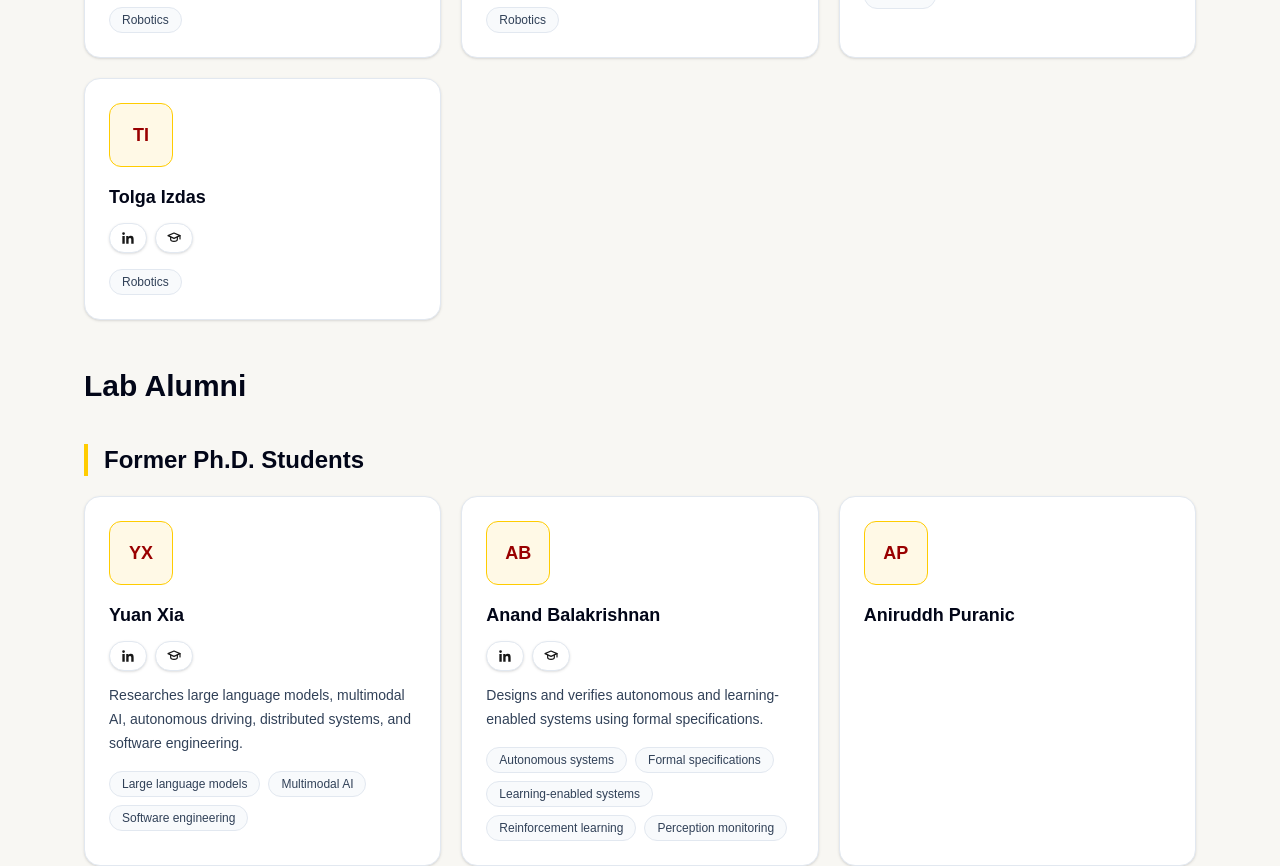
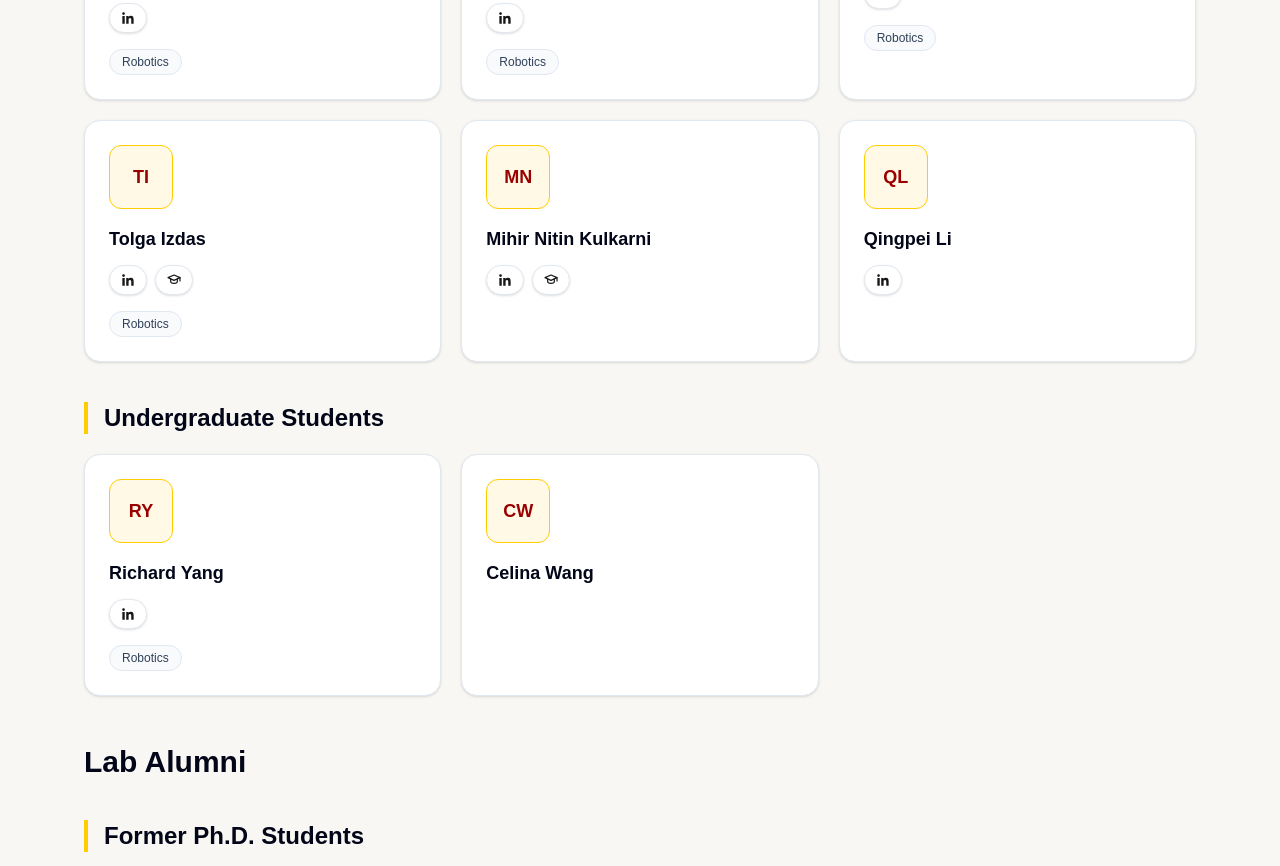
Before and after one commit to Alfredo-ReinaCorona/vida-lab-redesign, a Next.js app: page /people in a window 1280 px wide. Shown: the part 2160-3026 px from the top of the page. Built offline with nearby package versions, Linux system fonts and the light colour scheme.

Commit message:
Update people groups and verified profile links

```diff
--- a/src/app/people/[slug]/page.tsx
+++ b/src/app/people/[slug]/page.tsx
@@ -5,6 +5,17 @@ import { getInitials, getPersonRole } from "@/components/person-card";
 import { PersonSocialLinks } from "@/components/social-links";
 import { getPersonBySlug, people } from "@/content/people";
 import { withBasePath } from "@/lib/paths";
+
+const selectedWorkProfileSlugs = new Set([
+  "vidisha-kudalkar",
+  "iurii-biktairov",
+  "edward-kim",
+  "ryan-rubel",
+  "aniruddh-puranic",
+  "sara-mohammadinejad",
+  "mihir-nitin-kulkarni",
+  "qingpei-li",
+]);
 
 export function generateStaticParams() {
   return people.map((person) => ({ slug: person.slug }));
@@ -28,7 +39,7 @@ export default async function PersonProfilePage({ params }: { params: Promise<{
   const hasNarrative = Boolean(person.biography?.length || person.cardSummary);
   const profileWebsiteUrl = person.websiteUrl ?? person.website;
   const interests = person.researchInterests ?? person.interests;
-  const selectedWorks = person.selectedWork ?? person.selectedWorks;
+  const selectedWorks = selectedWorkProfileSlugs.has(person.slug) ? (person.selectedWork ?? person.selectedWorks) : undefined;
 
   return (
     <main className="mx-auto max-w-5xl px-5 py-12">
@@ -112,7 +123,7 @@ export default async function PersonProfilePage({ params }: { params: Promise<{
                     {work.links?.length ? (
                       <div className="mt-2 flex flex-wrap gap-x-4 gap-y-1">
                         {work.links.map((link) => (
-                          <a className="text-sm font-semibold text-[var(--usc-cardinal)] underline-offset-4 hover:underline" href={link.href} key={`${link.label}-${link.href}`}>
+                          <a className="text-sm font-semibold text-[var(--usc-cardinal)] underline-offset-4 hover:underline" href={link.href} key={`${link.label}-${link.href}`} rel="noreferrer" target="_blank">
                             {link.label} <span aria-hidden="true">↗</span>
                           </a>
                         ))}
--- a/src/app/people/page.tsx
+++ b/src/app/people/page.tsx
@@ -10,6 +10,7 @@ const sections: PeopleSection[] = [
   { title: "Faculty director", groups: ["Faculty director"] },
   { title: "Ph.D. Students", groups: ["phd"] },
   { title: "M.S. Students", groups: ["ms"] },
+  { title: "Undergraduate Students", groups: ["undergrad"] },
 ];
 
 const groupNameOrder: Partial<Record<Person["group"], string[]>> = {
@@ -35,8 +36,6 @@ const groupNameOrder: Partial<Record<Person["group"], string[]>> = {
 
 const alumniSections: PeopleSection[] = [
   { title: "Former Ph.D. Students", groups: ["former-phd"] },
-  { title: "Former M.S. Students", groups: ["former-ms"] },
-  { title: "Former Undergraduate Students", groups: ["former-undergrad"] },
 ];
 
 function getPeopleForGroups(groups: Person["group"][]) {
--- a/src/content/people.ts
+++ b/src/content/people.ts
@@ -15,7 +15,7 @@ export type Person = {
   slug: string;
   role?: string;
   displayRole?: string;
-  group: "Faculty director" | "phd" | "ms" | "former-phd" | "former-ms" | "former-undergrad";
+  group: "Faculty director" | "phd" | "ms" | "undergrad" | "former-phd" | "former-ms" | "former-undergrad";
   cardSummary?: string;
   imageSrc?: string;
   imagePosition?: string;
@@ -193,6 +193,12 @@ export const people: Person[] = [
     imageSrc: "/images/people/Vidisha.jpg",
     group: "phd",
     interests: [],
+    linkedinUrl: "https://www.linkedin.com/in/vidisha-kudalkar",
+    googleScholarUrl: "https://scholar.google.com/citations?hl=en&user=1HGyJhgAAAAJ",
+    selectedWorks: [
+      { title: "Sampling-Based and Gradient-Based Efficient Scenario Generation", venue: "Runtime Verification", year: "2024", links: [{ label: "Paper", href: "https://doi.org/10.1007/978-3-031-74234-7_5" }] },
+      { title: "Systematic Translation from Natural Language Robot Task Descriptions to STL", venue: "AISoLA", year: "2024", links: [{ label: "Paper", href: "https://doi.org/10.1007/978-3-031-75434-0_18" }] },
+    ],
     placeholder: true,
   },
   {
@@ -201,6 +207,12 @@ export const people: Person[] = [
     imageSrc: "/images/people/Iurii.jpg",
     group: "phd",
     interests: [],
+    linkedinUrl: "https://www.linkedin.com/in/yuriy-biktairov-55117287",
+    selectedWorks: [
+      { title: "SOL: Sampling-based Optimal Linear Bounding of Arbitrary Scalar Functions", venue: "NeurIPS", year: "2023", links: [{ label: "Paper", href: "https://proceedings.neurips.cc/paper_files/paper/2023/file/690b93e9ab0cc3b1d88b32f6f473ce69-Paper-Conference.pdf" }] },
+      { title: "Match and Locate: Low-Frequency Monocular Odometry Based on Deep Feature Matching", venue: "arXiv", year: "2023", links: [{ label: "Paper", href: "https://arxiv.org/abs/2311.10034" }] },
+      { title: "Simple Approximation Algorithms for Polyamorous Scheduling", venue: "arXiv", year: "2024", links: [{ label: "Paper", href: "https://arxiv.org/abs/2411.06292" }] },
+    ],
     placeholder: true,
   },
   {
@@ -209,6 +221,14 @@ export const people: Person[] = [
     imageSrc: "/images/people/Edward.jpg",
     group: "phd",
     interests: [],
+    websiteUrl: "https://www.eddie-kim.org/",
+    linkedinUrl: "https://www.linkedin.com/in/edward-kim-620356184",
+    googleScholarUrl: "https://scholar.google.com/citations?hl=en&user=Wn6iETgAAAAJ",
+    selectedWorks: [
+      { title: "Querying Labelled Data with Scenario Programs for Sim-to-Real Validation", venue: "ICCPS", year: "2022", links: [{ label: "Paper", href: "https://doi.org/10.1109/ICCPS54341.2022.00010" }] },
+      { title: "Automatic Dynamic Parallelotope Bundles for Reachability Analysis of Nonlinear Systems", venue: "FORMATS", year: "2021", links: [{ label: "Paper", href: "https://doi.org/10.1007/978-3-030-85037-1_4" }] },
+      { title: "Coverage-Guided Fuzz Testing for Cyber-Physical Systems", venue: "ICCPS", year: "2022", links: [{ label: "Paper", href: "https://doi.org/10.1109/ICCPS54341.2022.00009" }] },
+    ],
     placeholder: true,
   },
   {
@@ -217,6 +237,12 @@ export const people: Person[] = [
     imageSrc: "/images/people/Ryan.jpg",
     group: "phd",
     interests: [],
+    linkedinUrl: "https://www.linkedin.com/in/ryan-rubel-b3a3a219b",
+    selectedWorks: [
+      { title: "SurfaceAug: Closing the Gap in Multimodal Ground Truth Sampling", venue: "arXiv", year: "2023", links: [{ label: "Paper", href: "https://arxiv.org/abs/2312.03808" }] },
+      { title: "Automated Multimodal Data Annotation via Calibration With Indoor Positioning System", venue: "arXiv", year: "2023", links: [{ label: "Paper", href: "https://arxiv.org/abs/2312.03608" }] },
+      { title: "Autonomous Soil Collection in Environments With Heterogeneous Terrain", venue: "arXiv", year: "2024", links: [{ label: "Paper", href: "https://arxiv.org/abs/2407.11251" }] },
+    ],
     placeholder: true,
   },
   {
@@ -243,6 +269,14 @@ export const people: Person[] = [
     slug: "aniruddh-puranic",
     group: "former-phd",
     interests: [],
+    websiteUrl: "https://aniruddh-puranic.info/",
+    linkedinUrl: "https://www.linkedin.com/in/andyruddh",
+    googleScholarUrl: "https://scholar.google.com/citations?hl=en&user=6Ava7scAAAAJ",
+    selectedWorks: [
+      { title: "Learning from Demonstrations using Signal Temporal Logic", venue: "CoRL", year: "2021", links: [{ label: "Paper", href: "https://arxiv.org/abs/2102.07730" }] },
+      { title: "Learning Performance Graphs from Demonstrations via Task-Based Evaluations", venue: "arXiv", year: "2022", links: [{ label: "Paper", href: "https://arxiv.org/abs/2204.05909" }] },
+      { title: "Learning from Imperfect Demonstrations via Temporal Behavior Tree-Guided Trajectory Repair", venue: "arXiv", year: "2026", links: [{ label: "Paper", href: "https://arxiv.org/abs/2604.04225" }] },
+    ],
     placeholder: true,
   },
   {
@@ -250,6 +284,10 @@ export const people: Person[] = [
     slug: "sara-mohammadinejad",
     group: "former-phd",
     interests: [],
+    linkedinUrl: "https://www.linkedin.com/in/sara-mohammadinejad-26271417b",
+    selectedWorks: [
+      { title: "Systematic Translation from Natural Language Robot Task Descriptions to STL", venue: "AISoLA", year: "2024", links: [{ label: "Paper", href: "https://doi.org/10.1007/978-3-031-75434-0_18" }] },
+    ],
     placeholder: true,
   },
   {
@@ -292,21 +330,30 @@ export const people: Person[] = [
   {
     name: "Mihir Nitin Kulkarni",
     slug: "mihir-nitin-kulkarni",
-    group: "former-ms",
+    group: "ms",
     interests: [],
+    linkedinUrl: "https://www.linkedin.com/in/mihir--kulkarni",
+    googleScholarUrl: "https://scholar.google.com/citations?hl=en&user=lSX6abkAAAAJ",
+    selectedWorks: [
+      { title: "Multi-Agent Path Finding via Offline RL and LLM Collaboration", venue: "arXiv", year: "2025", links: [{ label: "Paper", href: "https://arxiv.org/abs/2509.22130" }] },
+    ],
     placeholder: true,
   },
   {
     name: "Qingpei Li",
     slug: "qingpei-li",
-    group: "former-ms",
+    group: "ms",
     interests: [],
+    linkedinUrl: "https://www.linkedin.com/in/qingpei-li-224724358",
+    selectedWorks: [
+      { title: "Multi-Agent Path Finding via Offline RL and LLM Collaboration", venue: "arXiv", year: "2025", links: [{ label: "Paper", href: "https://arxiv.org/abs/2509.22130" }] },
+    ],
     placeholder: true,
   },
   {
     name: "Richard Yang",
     slug: "richard-yang",
-    group: "former-undergrad",
+    group: "undergrad",
     interests: ["Robotics"],
     websiteUrl: "https://riyang25.github.io/",
     linkedinUrl: "https://www.linkedin.com/in/yangricharduf/",
@@ -315,7 +362,7 @@ export const people: Person[] = [
   {
     name: "Celina Wang",
     slug: "celina-wang",
-    group: "former-undergrad",
+    group: "undergrad",
     interests: [],
     placeholder: true,
   },
```
